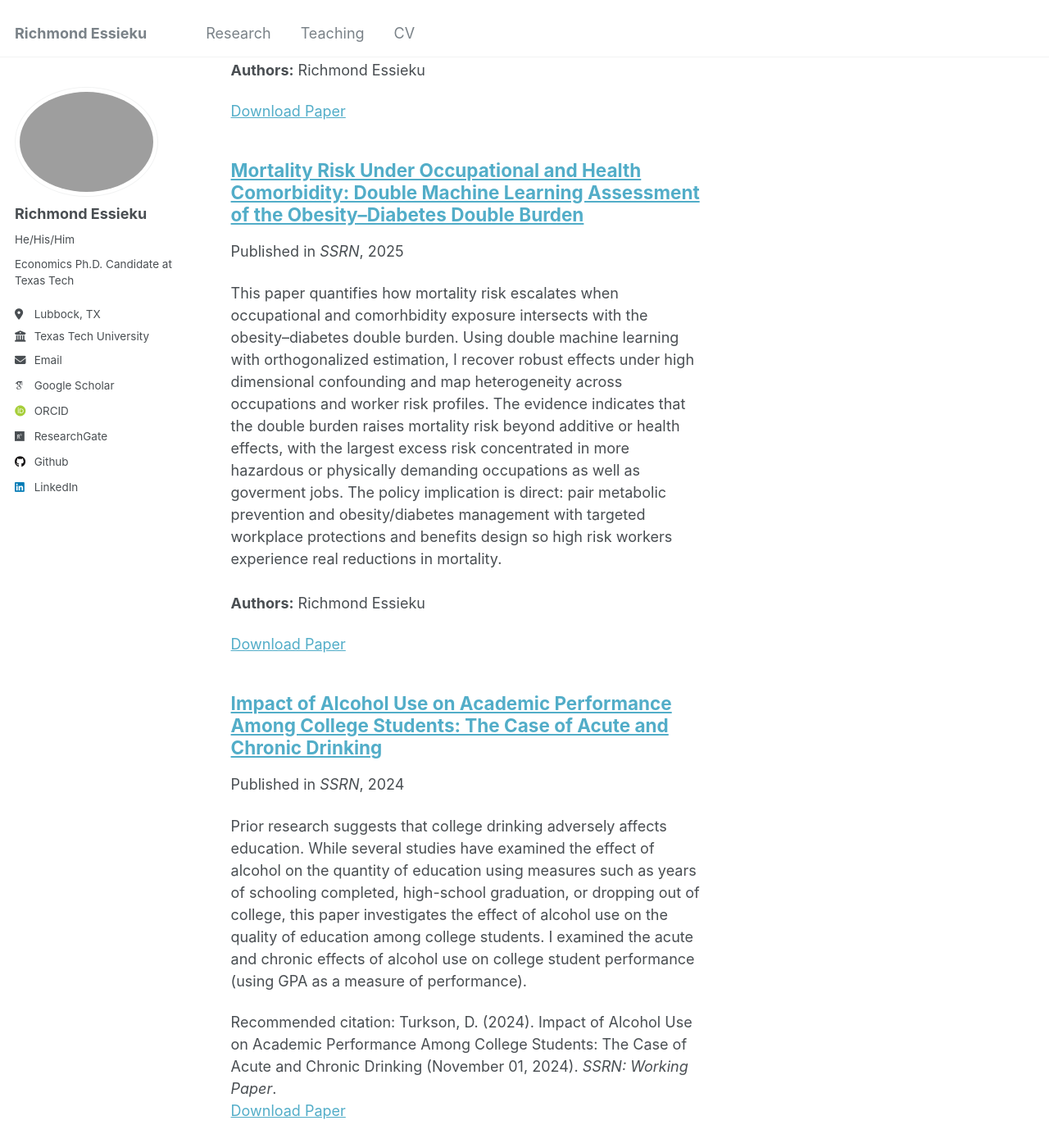
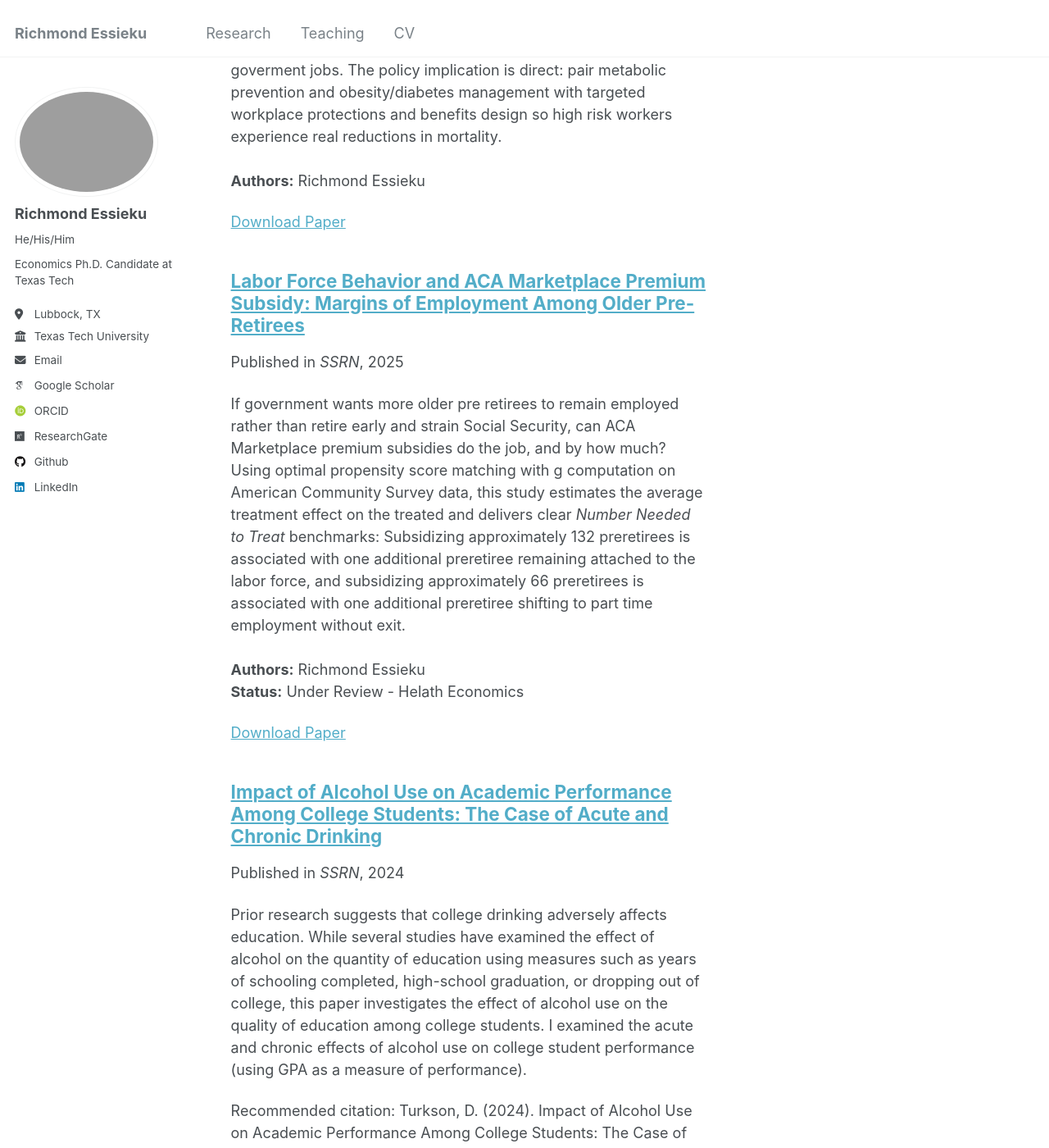
Before and after one commit to essieku/essieku.github.io, a Jekyll site: the page built from _pages/publications.html, in a window 1280 px wide and 1400 px high, scrolled down 2267 px. Shown: the whole window at 82% size. Built offline with Jekyll 4.4.1, drawn with Linux system fonts in a browser that asks for light colours; some web fonts are replaced; some of the changed text lies outside the part shown.

Commit message:
Update Chapter2_Edited.md

```diff
--- a/_publications/Chapter2_Edited.md
+++ b/_publications/Chapter2_Edited.md
@@ -3,17 +3,17 @@ title: "Labor Force Behavior and ACA Marketplace Premium Subsidy: Margins of Emp
 collection: publications
 category: working-paper
 permalink: /publication/aca-hims
-excerpt: '<strong>Policy metric</strong> — How many pre retirees must receive an ACA Marketplace premium subsidy to keep one additional worker attached to the labor force? Using doubly robust optimal propensity score matching with g computation to estimate the ATT, this study delivers clear <em>Number Needed to Treat</em> benchmarks: about <strong>132</strong> subsidized pre retirees to prevent one labor force exit and about <strong>66</strong> to shift one worker into part time employment without exit.<br><br><strong>Authors:</strong> Richmond Essieku<br><strong>Status:</strong> Working paper'
-date: 2025-09-24
+excerpt:  'If government wants more older pre retirees to remain employed rather than retire early and strain Social Security, can ACA Marketplace premium subsidies do the job, and by how much? Using optimal propensity score matching with g computation on American Community Survey data, this study estimates the average treatment effect on the treated and  delivers clear <em>Number Needed to Treat</em> benchmarks: Subsidizing approximately 132 preretirees is associated with one additional preretiree remaining attached to the labor force, and subsidizing approximately 66 preretirees is associated with one additional preretiree shifting to part time employment without exit.<br><br><strong>Authors:</strong> Richmond Essieku<br><strong>Status:</strong> Under Review - Helath Economics'
+date: 2025-06-24
 venue: 'SSRN'
 authors: 'Richmond Essieku'
-status: 'Working paper'
+status: 'Under Review - Health Economics'
 paperurl: 'https://papers.ssrn.com/sol3/papers.cfm?abstract_id=5452774'
 # slidesurl: ''
 ---
 
 **Authors:** Richmond Essieku
-**Status:** Working paper
+**Status:** Under Review - Helath Economics
 
 ### Abstract
 Using American Community Survey data, I estimate how the ACA Health Insurance Marketplace subsidy (HIMS) affects pre-retirees’ labor-market margins, with emphasis on racial disparities. Identification relies on selection on observables, implemented via a doubly robust Propensity Score Matching (PSM) framework to estimate the Average Treatment Effect on the Treated (ATT). The findings indicate that HIMS delays retirement and prevents labor force exit (–0.0076, 95% CI: –0.0149 to –0.0002) with Number Needed to Treat (NNT) = 132, meaning for every 132 individuals subsidized, one additional person stays employed who would have otherwise exited. On the intensive margin, HIMS increases part-time work by 1.51 percentage points (0.0151, 95% CI: 0.0059 – 0.0244; NNT = 66) and lowers weekly hours by 1.24 hours (95% CI: –1.39 to –1.09), consistent with adjustments at the intensive margin rather than withdrawal. Effects are heterogeneous: White and Asian recipients exhibit larger retention and part-time responses, whereas Black and Hispanic recipients show weaker effects, highlighting equity gaps in how the health insurance subsidy translates into labor-market attachment. Results align with modest mobility and health-attachment channels rather than large employment disincentives.
```
